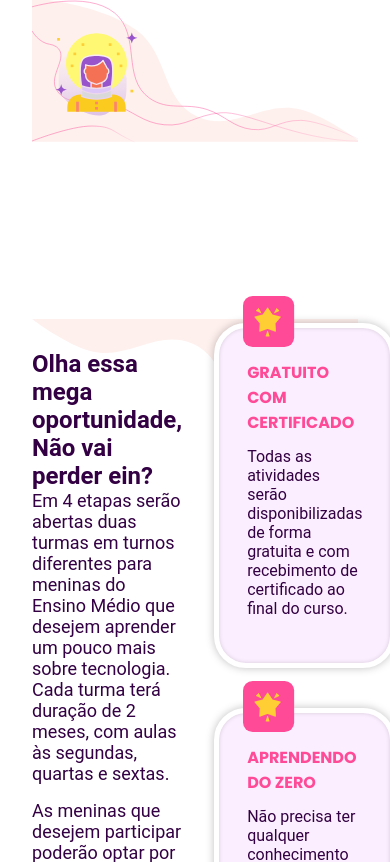
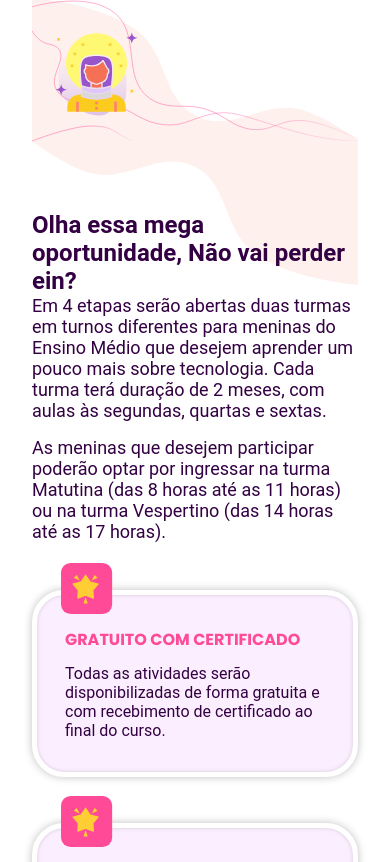
Before and after one commit to mermas-digitais/mermas-site-react, a React (Vite) app: page / in a window 390 px wide. Shown: the part 1322-2184 px from the top of the page. Built offline with nearby package versions, Linux system fonts and the light colour scheme.

Commit message:
finished responsibility course

```diff
--- a/src/components/about/index.css
+++ b/src/components/about/index.css
@@ -44,21 +44,11 @@
 @media (max-width: 768px) {
   #about {
     padding-top: 3.5rem;
-    padding-bottom: 11rem;
+    /* padding-bottom: 11rem; */
   }
 
   #about .about-text {
     max-width: 100%;
-  }
-
-  /* course */
-  #course .course-grid {
-    grid-template-areas:
-      '1'
-      '2'
-      '3'
-      '4';
-    gap: 2.875rem;
   }
 }
 @media (max-width: 1225px) {
--- a/src/components/course/index.css
+++ b/src/components/course/index.css
@@ -5,7 +5,7 @@
 }
 #course {
   position: relative;
-  padding: 0rem 0;
+  padding: 4rem 0;
   width: 100%;
   z-index: 1;
 }
@@ -13,7 +13,7 @@
 #course .course-image {
   width: 100%;
   position: absolute;
-  top: -4px;
+  top: -11px;
   left: 0;
   z-index: -1;
 }
@@ -77,3 +77,36 @@
 #course span {
   color: var(--body2-font);
 }
+
+@media (max-width: 1200px){
+  .container {
+    width: auto;
+    margin: 0 2rem;
+  }
+  #course .course-container {
+    flex-direction: column;
+    gap: 2rem;
+  }
+
+  #course .course-text {
+    max-width: 100%;
+  }
+}
+
+@media (max-width: 768px){
+  .container {
+    width: auto;
+    margin: 0 1.5rem;
+  }
+  #course .course-grid {
+    grid-template-areas:
+      '1'
+      '2'
+      '3'
+      '4';
+      gap: 2.875rem;
+  }
+  #course .course-image {
+    top: -6px;
+  }
+}
```
